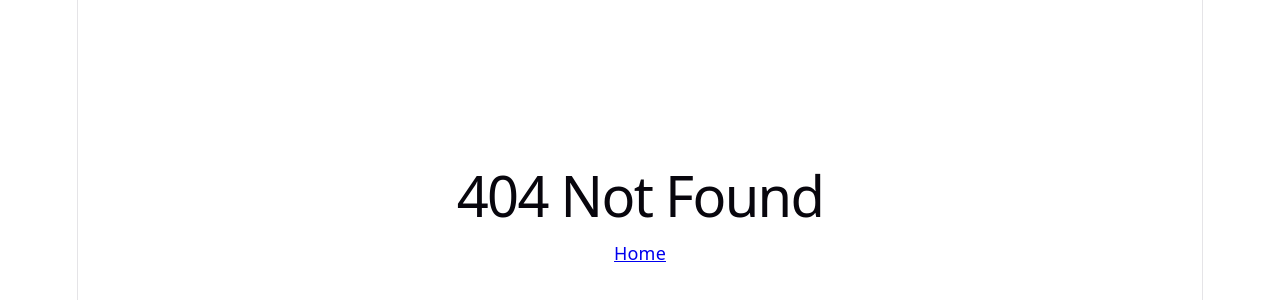
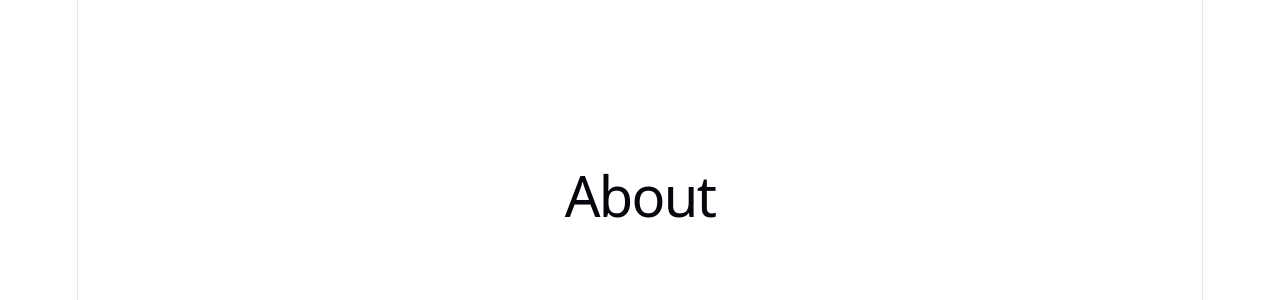
Before and after one commit to marlukkg/ReactProjects, a React (Vite) app in the folder react-hello-world/: page /about in a window 1280 px wide. Before the commit this address had no page. Shown: the top 300 px of the page. Built offline with nearby package versions, Linux system fonts and the light colour scheme.

Commit message:
Add an about page with path

```diff
--- /dev/null
+++ b/react-hello-world/src/About.jsx
@@ -0,0 +1,10 @@
+function About() {
+
+  return (
+    <div>
+      <h1 style={{ paddingTop: '150px' }}>About</h1>
+    </div>
+  )
+}
+
+export default About
--- a/react-hello-world/src/main.jsx
+++ b/react-hello-world/src/main.jsx
@@ -4,12 +4,17 @@ import { createBrowserRouter, RouterProvider } from 'react-router-dom'
 import './index.css'
 import App from './App.jsx'
 import NotFoundPage from './NotFoundPage.jsx'
+import About from './About.jsx'
 
 const router = createBrowserRouter([
   {
     path: '/',
     element: <App />,
     errorElement: <NotFoundPage />
+  },
+  {
+    path: '/about',
+    element: <About />
   }
 ]);
 
```
